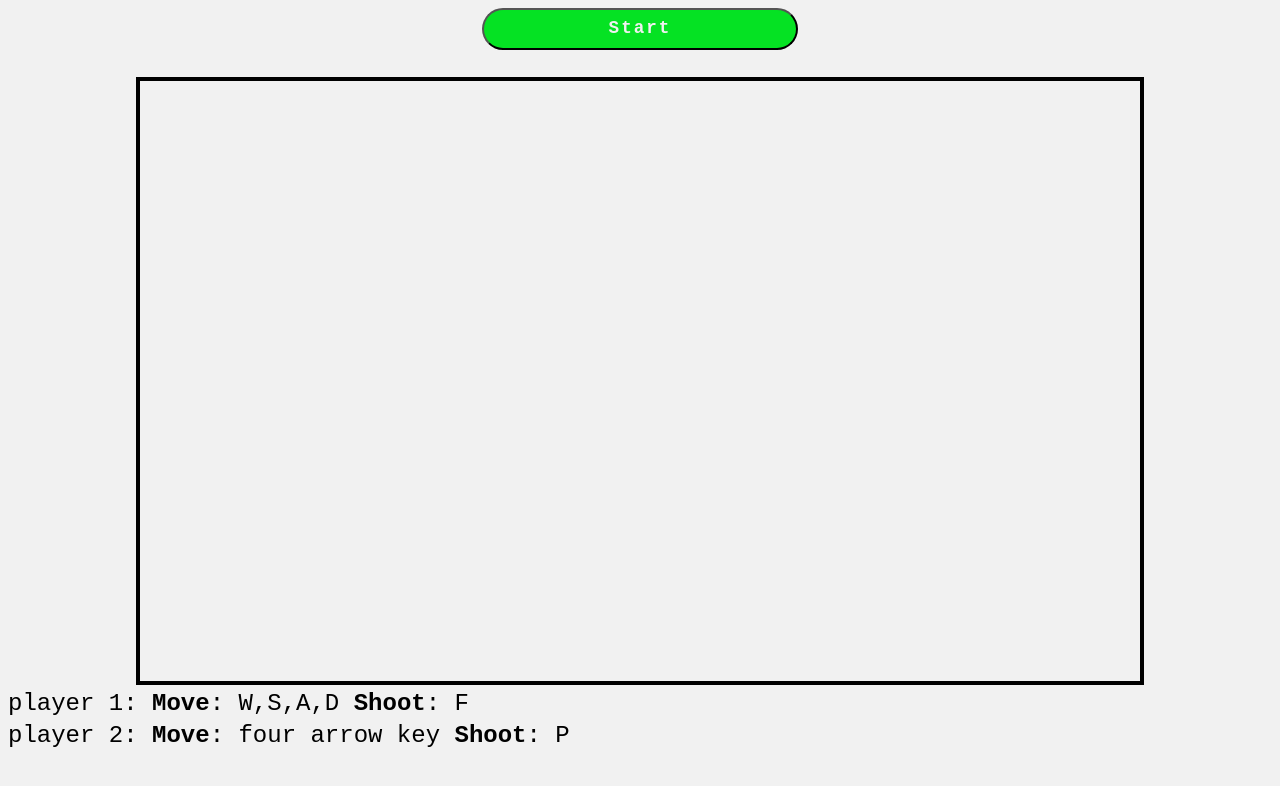
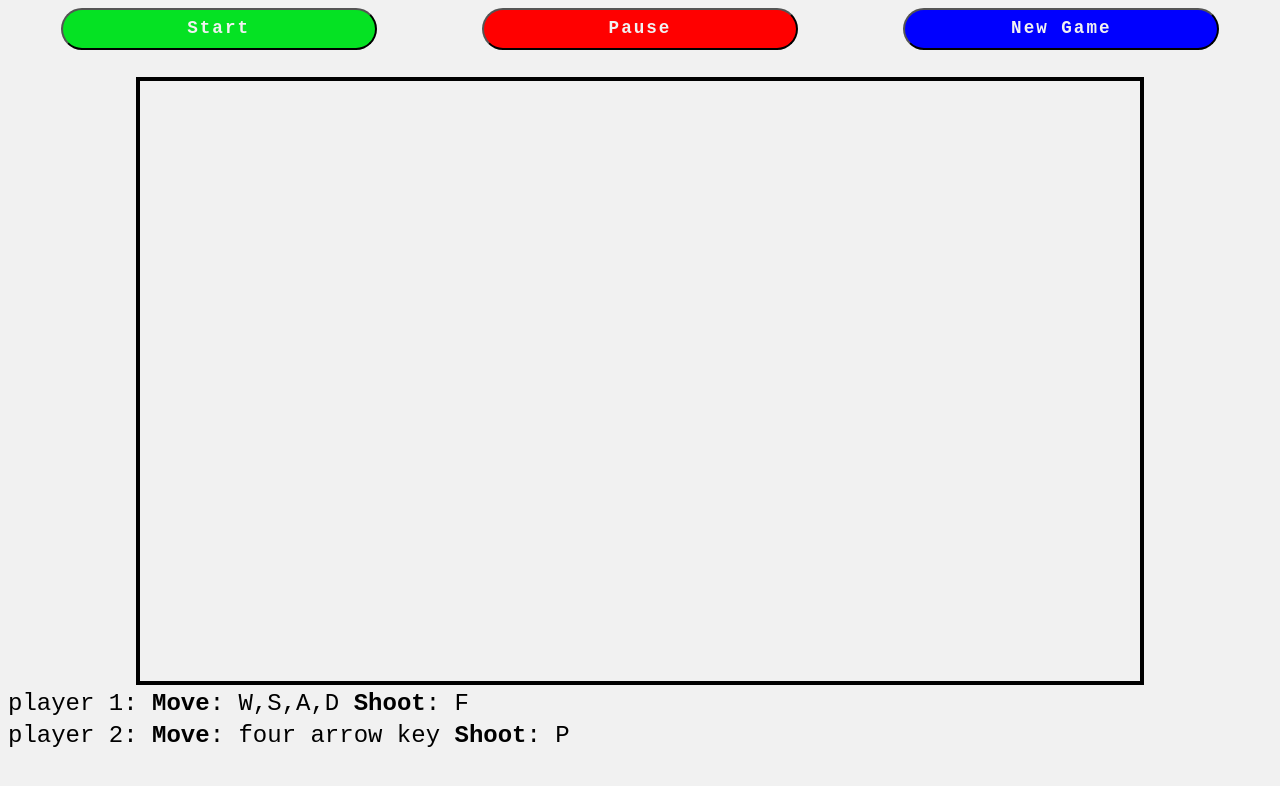
Before and after one commit to littlebobby/my-first-real-game, a plain HTML site: page game.html in a window 1280 px wide. Drawn offline with Linux system fonts and the light colour scheme.

Commit message:
minor change

```diff
--- a/game.html
+++ b/game.html
@@ -10,8 +10,8 @@
 <body>
   <div class='container'>
     <button id='btn-start' class='btn-start'>Start</button>
-    <!-- <button id='btn-pause' class='btn-pause'>Pause</button> -->
-    <!-- <button id='btn-restart' class='btn-restart'>New Game</button> -->
+    <button id='btn-pause' class='btn-pause'>Pause</button>
+    <button id='btn-restart' class='btn-restart'>New Game</button>
     <button id='btn-revive' class='btn-revive'></button>
   </div>
 
```
